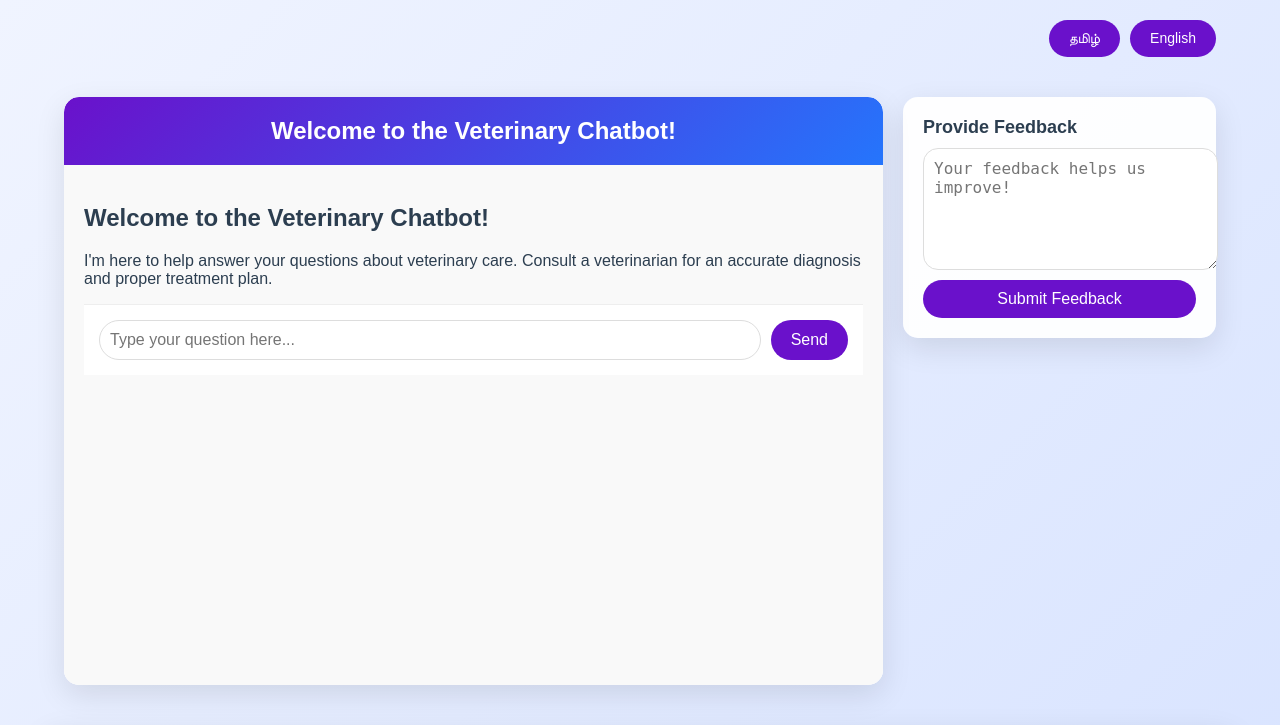
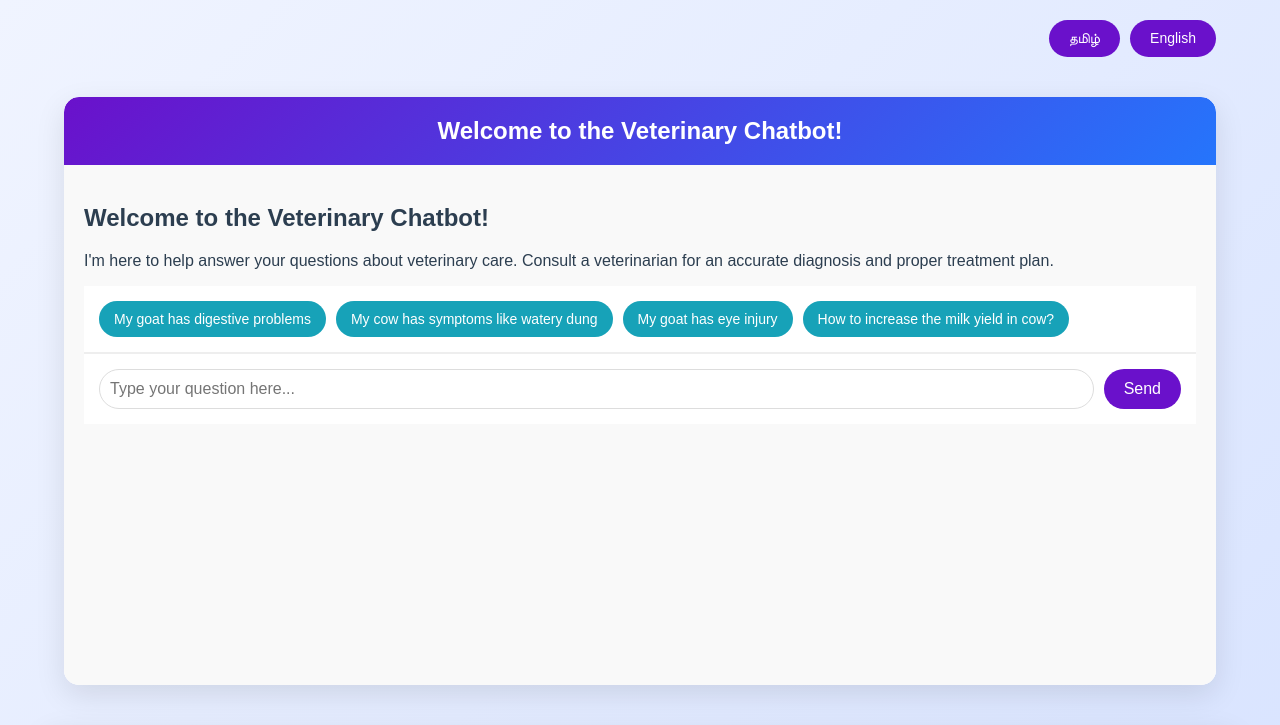
Before and after one commit to Niju-2004/chatBot-WebApp, a Flask app: page / in a window 1280 px wide. Shown: the top 725 px of the page. Run offline with Flask 3, Linux system fonts and the light colour scheme; parts of the project's set-up code (start-up, migrations or seed data) failed here and were passed over.

Commit message:
helloqndfd

```diff
--- a/app.py
+++ b/app.py
@@ -33,9 +33,6 @@ translations = {
     }
 }
 
-# Ensure the feedback file is in a writable directory
-FEEDBACK_FILE_PATH = os.path.join(os.getenv('TEMP', '/tmp'), 'feedback.txt')
-
 # Manually initialize the system when the app starts
 model.initialize_system()
 
@@ -66,25 +63,6 @@ def ask():
         logging.error(error_message)
         return jsonify({'response': error_message}), 500
 
-@app.route('/feedback', methods=['POST'])
-@limiter.limit("2 per minute")
-def feedback():
-    try:
-        data = request.json
-        feedback = data.get('feedback')
-        if not feedback:
-            return jsonify({'success': False, 'message': "Please enter your feedback."}), 400
-
-        current_timestamp = datetime.now().strftime("%Y-%m-%d %H:%M:%S")
-        with open(FEEDBACK_FILE_PATH, 'a') as f:
-            f.write(f"{current_timestamp}: {feedback}\n")
-
-        return jsonify({'success': True, 'message': "Thank you for your feedback!"})
-    except Exception as e:
-        error_message = f"Error processing feedback: {str(e)}"
-        logging.error(error_message)
-        return jsonify({'success': False, 'message': error_message}), 500
-
 @app.route('/translations', methods=['GET'])
 def get_translations():
     language = request.args.get('language')
--- a/model.py
+++ b/model.py
@@ -23,7 +23,7 @@ generation_config = {
     "temperature": 0.7,
     "top_p": 1,
     "top_k": 1,
-    "max_output_tokens": 2048
+    "max_output_tokens": 500  # Reduced to minimize response size
 }
 
 model = genai.GenerativeModel("gemini-1.5-pro-latest", generation_config=generation_config)
@@ -71,7 +71,8 @@ def initialize_system():
 
 async def detect_language(text):
     try:
-        return GoogleTranslator.detect(text)
+        from langdetect import detect
+        return detect(text)
     except Exception as e:
         logging.error(f"Language detection failed: {e}")
         return "en"
@@ -128,10 +129,12 @@ def get_relevant_info(indices, content_data):
 
 def generate_gemini_response(results):
     try:
-        prompt = f"Provide a detailed explanation for the following veterinary conditions:\n{json.dumps(results, indent=2)}"
+        prompt = f"Provide a detailed explanation for the following veterinary conditions in a structured format:\n{json.dumps(results, indent=2)}"
         response = model.generate_content(prompt)
         if response and response.text:
-            return response.text
+            # Format the response with headings
+            formatted_response = format_response(response.text)
+            return formatted_response
         else:
             return "No response from Gemini."
     except Exception as e:
@@ -139,7 +142,12 @@ def generate_gemini_response(results):
         logging.error(error_message)
         return error_message
 
-def format_bullet_points(items):
-    return "\n".join([f"* {item.strip()}" for item in items if item.strip()]) if items else "Not specified."
+def format_response(response):
+    # Add headings to the response
+    formatted_response = response.replace("Disease name:", "\n**Disease name:**") \
+                                 .replace("Symptoms:", "\n**Symptoms:**") \
+                                 .replace("Treatment:", "\n**Treatment:**") \
+                                 .replace("Ingredients:", "\n**Ingredients:**")
+    return formatted_response
 
 initialize_system()
--- a/static/scripts.js
+++ b/static/scripts.js
@@ -2,14 +2,13 @@ document.addEventListener('DOMContentLoaded', () => {
     const messageContainer = document.getElementById('message-container');
     const userInput = document.getElementById('user-input');
     const sendButton = document.getElementById('send-button');
-    const feedbackInput = document.getElementById('feedback-input');
-    const feedbackButton = document.getElementById('feedback-button');
     const langToggleTa = document.getElementById('lang-toggle-ta');
     const langToggleEn = document.getElementById('lang-toggle-en');
     const chatHeaderTitle = document.getElementById('chat-header-title');
     const welcomeMessage = document.getElementById('welcome-message');
     const chatbotDescription = document.getElementById('chatbot-description');
     const loadingIndicator = document.getElementById('loading-indicator');
+    const quickQuestions = document.querySelectorAll('.quick-question');
 
     let currentLanguage = localStorage.getItem('language') || 'en';
 
@@ -132,28 +131,13 @@ document.addEventListener('DOMContentLoaded', () => {
         }
     });
 
-    // Feedback button
-    feedbackButton.addEventListener('click', async () => {
-        const feedbackText = feedbackInput.value.trim();
-        if (!feedbackText || feedbackText.length > 1000) {
-            alert("⚠️ Please enter valid feedback (max 1000 characters).");
-            return;
-        }
-
-        try {
-            const response = await fetch('/feedback', {
-                method: 'POST',
-                headers: { 'Content-Type': 'application/json' },
-                body: JSON.stringify({ feedback: feedbackText })
-            });
-
-            const data = await response.json();
-            alert(data.message);
-            if (data.success) feedbackInput.value = ''; // Clear feedback input on success
-        } catch (error) {
-            console.error(error);
-            alert("❌ Error submitting feedback. Please try again later.");
-        }
+    // Handle predefined query buttons
+    quickQuestions.forEach(button => {
+        button.addEventListener('click', () => {
+            const query = button.getAttribute('data-question');
+            userInput.value = query;
+            sendButton.click();
+        });
     });
 
     // Handle "Enter" key in user input
@@ -161,11 +145,6 @@ document.addEventListener('DOMContentLoaded', () => {
         if (e.key === 'Enter') sendButton.click();
     });
 
-    // Handle "Enter" key in feedback input
-    feedbackInput.addEventListener('keypress', (e) => {
-        if (e.key === 'Enter') feedbackButton.click();
-    });
-
     // Initialize language on page load
     handleTranslation(currentLanguage);
 });
--- a/static/styles.css
+++ b/static/styles.css
@@ -81,6 +81,31 @@ body {
     box-shadow: 0 4px 8px rgba(0, 0, 0, 0.1);
 }
 
+/* Quick Questions Section */
+.quick-questions {
+    display: flex;
+    flex-wrap: wrap;
+    gap: 10px;
+    padding: 15px;
+    background: #fff;
+    border-bottom: 1px solid #eee;
+}
+
+.quick-question {
+    padding: 10px 15px;
+    background: #17a2b8;
+    color: white;
+    border: none;
+    border-radius: 25px;
+    cursor: pointer;
+    font-size: 14px;
+    transition: background-color 0.3s ease;
+}
+
+.quick-question:hover {
+    background: #138496;
+}
+
 /* Input Container */
 .input-container {
     display: flex;
@@ -118,59 +143,6 @@ body {
 }
 
 #send-button:hover {
-    background: #2575fc;
-}
-
-/* Feedback Container */
-.feedback-container {
-    flex: 1;
-    background: rgba(255, 255, 255, 0.95);
-    border-radius: 15px;
-    box-shadow: 0 10px 30px rgba(0, 0, 0, 0.1);
-    padding: 20px;
-    height: fit-content;
-}
-
-.feedback-box {
-    display: flex;
-    flex-direction: column;
-    gap: 10px;
-}
-
-.feedback-box h3 {
-    margin: 0;
-    font-size: 18px;
-    color: #2c3e50;
-}
-
-#feedback-input {
-    width: 100%;
-    padding: 10px;
-    border: 1px solid #ddd;
-    border-radius: 15px;
-    outline: none;
-    font-size: 16px;
-    resize: vertical;
-    min-height: 100px;
-    transition: border-color 0.3s ease;
-}
-
-#feedback-input:focus {
-    border-color: #6a11cb;
-}
-
-#feedback-button {
-    padding: 10px 20px;
-    background: #6a11cb;
-    color: white;
-    border: none;
-    border-radius: 25px;
-    cursor: pointer;
-    font-size: 16px;
-    transition: background-color 0.3s ease;
-}
-
-#feedback-button:hover {
     background: #2575fc;
 }
 
@@ -254,10 +226,6 @@ body {
         flex-direction: column;
     }
 
-    .feedback-container {
-        margin-top: 20px;
-    }
-
     .chat-body {
         height: 50vh;
     }
@@ -265,4 +233,13 @@ body {
     .user-message, .bot-message {
         max-width: 90%;
     }
+
+    .quick-questions {
+        flex-direction: column;
+    }
+
+    .quick-question {
+        width: 100%;
+        text-align: center;
+    }
 }
--- a/templates/index.html
+++ b/templates/index.html
@@ -26,17 +26,16 @@
                         <p id="chatbot-description">I'm here to help answer your questions about veterinary care. Consult a veterinarian for an accurate diagnosis and proper treatment plan.</p>
                     </div>
                 </div>
+                <div class="quick-questions">
+                    <button class="quick-question" data-question="My goat has digestive problems">My goat has digestive problems</button>
+                    <button class="quick-question" data-question="My cow has symptoms like watery dung">My cow has symptoms like watery dung</button>
+                    <button class="quick-question" data-question="My goat has eye injury">My goat has eye injury</button>
+                    <button class="quick-question" data-question="How to increase the milk yield in cow?">How to increase the milk yield in cow?</button>
+                </div>
                 <div class="input-container">
                     <input type="text" id="user-input" placeholder="Type your question here..." maxlength="500">
                     <button id="send-button">Send</button>
                 </div>
-            </div>
-        </div>
-        <div class="feedback-container">
-            <div class="feedback-box">
-                <h3>Provide Feedback</h3>
-                <textarea id="feedback-input" placeholder="Your feedback helps us improve!" maxlength="1000"></textarea>
-                <button id="feedback-button">Submit Feedback</button>
             </div>
         </div>
     </div>
```
